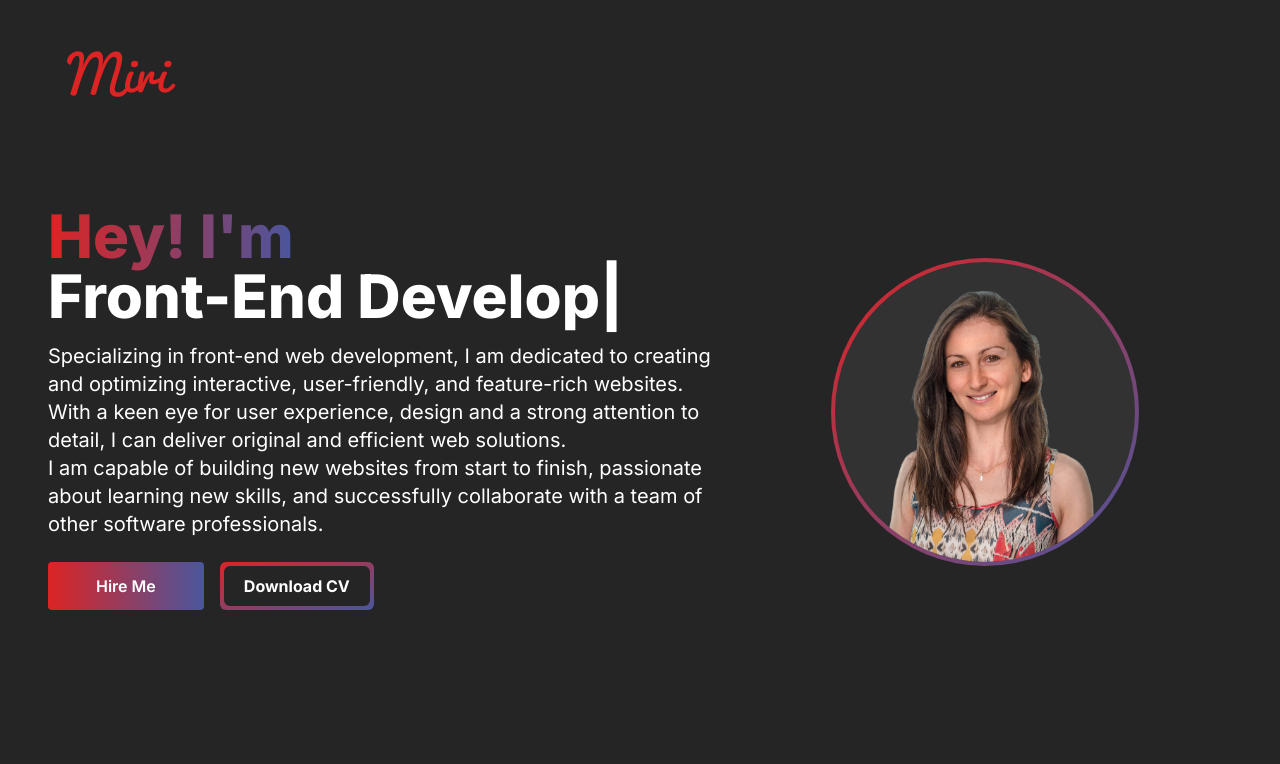
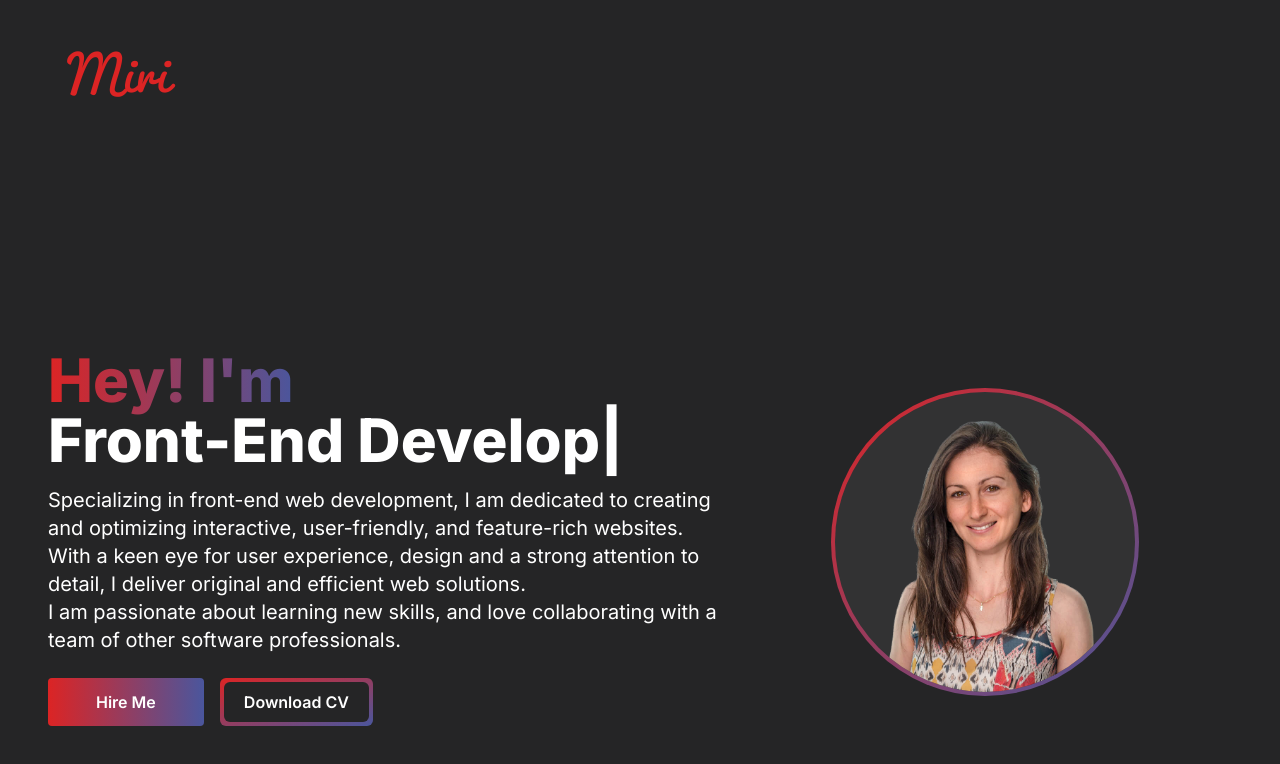
Before and after one commit to mirimar8/portfolio, a Next.js app in the folder portfolio/: page / in a window 1280 px wide. Shown: the top 764 px of the page. Built offline with nearby package versions, Linux system fonts and the light colour scheme.

Commit message:
Add some adjustments to the hero section

```diff
--- a/portfolio/app/components/HeroSection.jsx
+++ b/portfolio/app/components/HeroSection.jsx
@@ -34,10 +34,9 @@ const HeroSection = () => {
             creating and optimizing interactive, user-friendly, and feature-rich
             websites.
             <br></br>With a keen eye for user experience, design and a strong
-            attention to detail, I can deliver original and efficient web
+            attention to detail, I deliver original and efficient web
             solutions.
-            <br></br>I am capable of building new websites from start to finish,
-            passionate about learning new skills, and successfully collaborate
+            <br></br>I am passionate about learning new skills, and love collaborating
             with a team of other software professionals.
           </p>
           <div>
@@ -65,14 +64,16 @@ const HeroSection = () => {
             </Link> */}
             <Link
               href="/"
-              className="relative sm:w-fit p-1 inline-flex items-center justify-center font-bold overflow-hidden group rounded-md"
+              className="relative sm:w-fit p-1 inline-flex items-center justify-center font-semibold overflow-hidden group rounded-md"
             >
               <span
                 class="w-full h-full bg-gradient-to-br from-[#DC2424] to-[#4A569D]
-                group-hover:from-[#4A569D] group-hover:to-[#DC2424] absolute"
-              ></span>
-              <span class="relative px-5 py-2 transition-all ease-out bg-[#252526] rounded-md group-hover:bg-opacity-0
-                duration-400">
+                group-hover:from-[#4A569D] group-hover:to-[#DC2424] absolute">
+                </span>
+              <span
+                class="relative px-5 py-2 transition-all ease-out bg-[#252526] rounded-md group-hover:bg-opacity-0
+                duration-400"
+              >
                 <span className="relative text-white">Download CV</span>
               </span>
             </Link>
--- a/portfolio/app/page.js
+++ b/portfolio/app/page.js
@@ -4,7 +4,7 @@ export default function Home() {
   return (
     <main className="flex min-h-screen flex-col bg-[#252526]">
       <Navbar />
-      <div className="container mx-auto px-12 py-4">
+      <div className="container mx-auto mt-36 px-12 py-4">
         <HeroSection />
       </div>
     </main>
```
